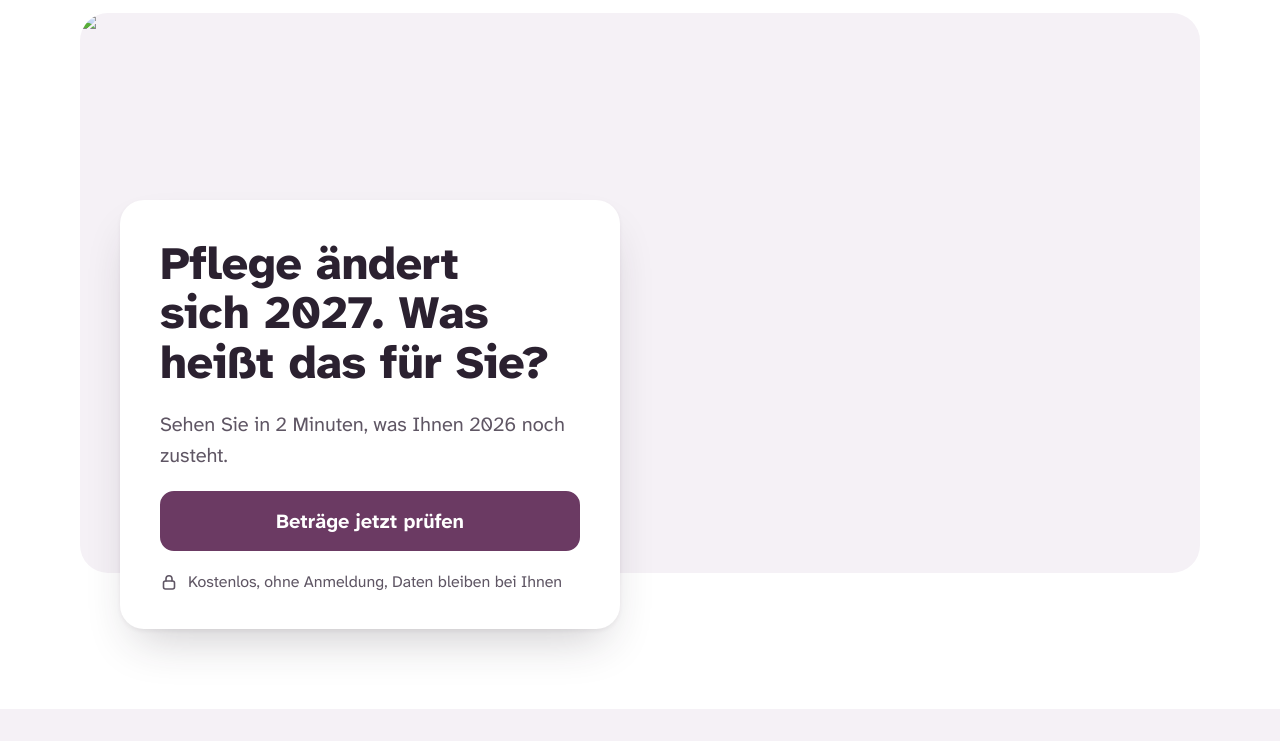
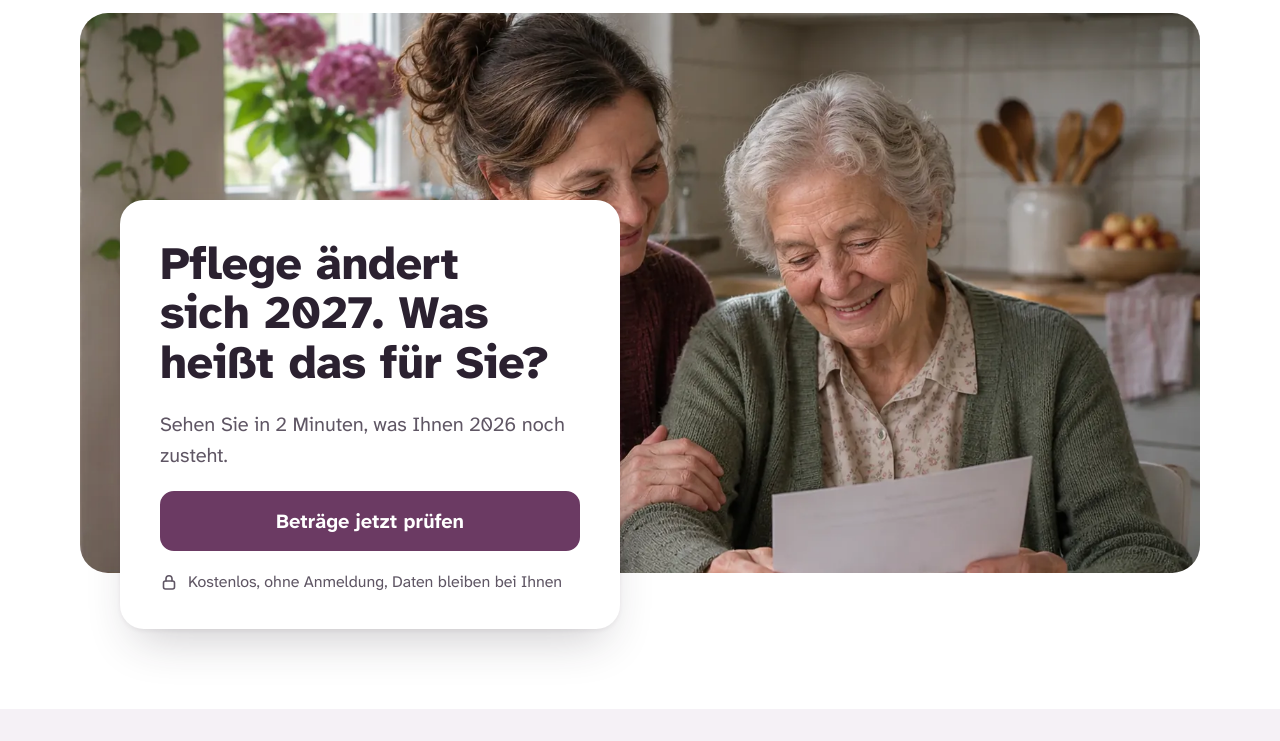
Before and after one commit to venthayconsulting-create/pflegereform-rechner, a plain HTML site: page site/index.html in a window 1280 px wide. Shown: the part 59-800 px from the top of the page. Drawn offline with Linux system fonts and the light colour scheme.

Commit message:
Neues Hero-Foto statisch im Repo, Bild-Download beim Start entfernt
Co-Authored-By: Claude Opus 5.5 <noreply@anthropic.com>
Claude-Session: https://claude.ai/code/session_01XzDtmoU7qvAT3EcHqrdA9N

```diff
--- a/site/assets/style.css
+++ b/site/assets/style.css
@@ -127,7 +127,7 @@ main { display: block; }
 /* ---------- Hero ---------- */
 .hero { position: relative; }
 .hero-foto { height: 64vw; max-height: 380px; background: var(--mist); overflow: hidden; }
-.hero-foto img { display: block; width: 100%; height: 100%; object-fit: cover; object-position: 72% 30%; color: transparent; }
+.hero-foto img { display: block; width: 100%; height: 100%; object-fit: cover; object-position: 58% 30%; color: transparent; }
 .blatt { position: relative; margin-top: -28px; background: var(--white); border-radius: 24px 24px 0 0; padding: 28px var(--rand) 36px; display: flex; flex-direction: column; gap: 16px; }
 .blatt h1 { font-size: 34px; }
 .blatt p { margin: 0; }
@@ -140,7 +140,7 @@ main { display: block; }
 @media (min-width: 960px) {
   .hero { max-width: var(--max); margin: 0 auto 136px; padding: 8px var(--rand) 0; }
   .hero-foto { height: 560px; max-height: none; border-radius: 28px; }
-  .hero-foto img { object-position: 70% 35%; }
+  .hero-foto img { object-position: 60% 30%; }
   .blatt {
     position: absolute; left: calc(var(--rand) + 40px); bottom: -56px; margin: 0; width: 500px;
     padding: 40px 40px 36px; border-radius: var(--r-flaeche); gap: 20px;
--- a/site/index.html
+++ b/site/index.html
@@ -17,7 +17,7 @@
 <link rel="preload" href="/assets/fonts/atkinson-hyperlegible-next-latin-400-normal.woff2" as="font" type="font/woff2" crossorigin>
 <link rel="preload" href="/assets/fonts/atkinson-hyperlegible-next-latin-700-normal.woff2" as="font" type="font/woff2" crossorigin>
 <link rel="preload" href="/assets/fonts/atkinson-hyperlegible-next-latin-800-normal.woff2" as="font" type="font/woff2" crossorigin>
-<link rel="stylesheet" href="/assets/style.css?v=15fa34c0a6">
+<link rel="stylesheet" href="/assets/style.css?v=378defab28">
 </head>
 <body>
 <a class="skip" href="#inhalt">Zum Inhalt springen</a>
@@ -39,7 +39,7 @@
 <div class="hero-foto">
 <picture>
 <source media="(min-width: 900px)" srcset="/assets/img/hero-1600.webp">
-<img src="/assets/img/hero-900.webp" width="1024" height="688" alt="Eine Frau sitzt mit ihrer älteren Mutter am Küchentisch, beide lesen gemeinsam einen Brief." fetchpriority="high">
+<img src="/assets/img/hero-900.webp" width="1600" height="900" alt="Eine Frau sitzt mit ihrer älteren Mutter am Küchentisch, beide lesen gemeinsam einen Brief." fetchpriority="high">
 </picture>
 </div>
 <div class="blatt">
```
Also changed, not shown: site/404.html (+1 -1 lines), site/datenschutz/index.html (+1 -1 lines), site/entlastungsbetrag-2026/index.html (+1 -1 lines), site/hausnotruf-zuschuss/index.html (+1 -1 lines), site/impressum/index.html (+1 -1 lines), site/pflegegrad-2027/index.html (+1 -1 lines), site/pflegehilfsmittel-pflegebox/index.html (+1 -1 lines), site/pflegereform-2027/index.html (+1 -1 lines), site/verhinderungspflege-2026/index.html (+1 -1 lines), site/wohnumfeld-zuschuss-treppenlift-bad/index.html (+1 -1 lines), site/assets/img/README.txt, site/assets/img/hero-1600.webp (added), site/assets/img/hero-900.webp (added), 3 other files.
